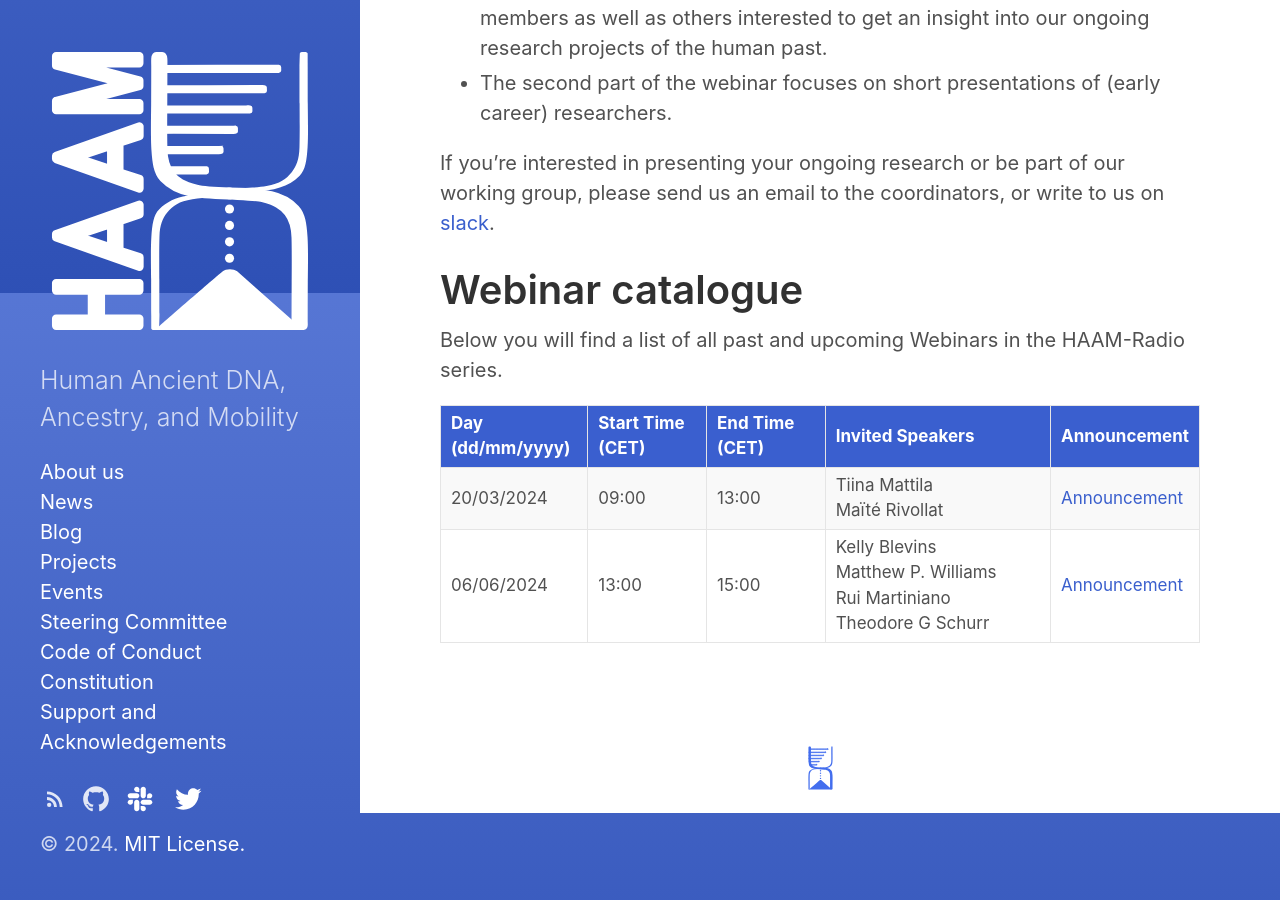
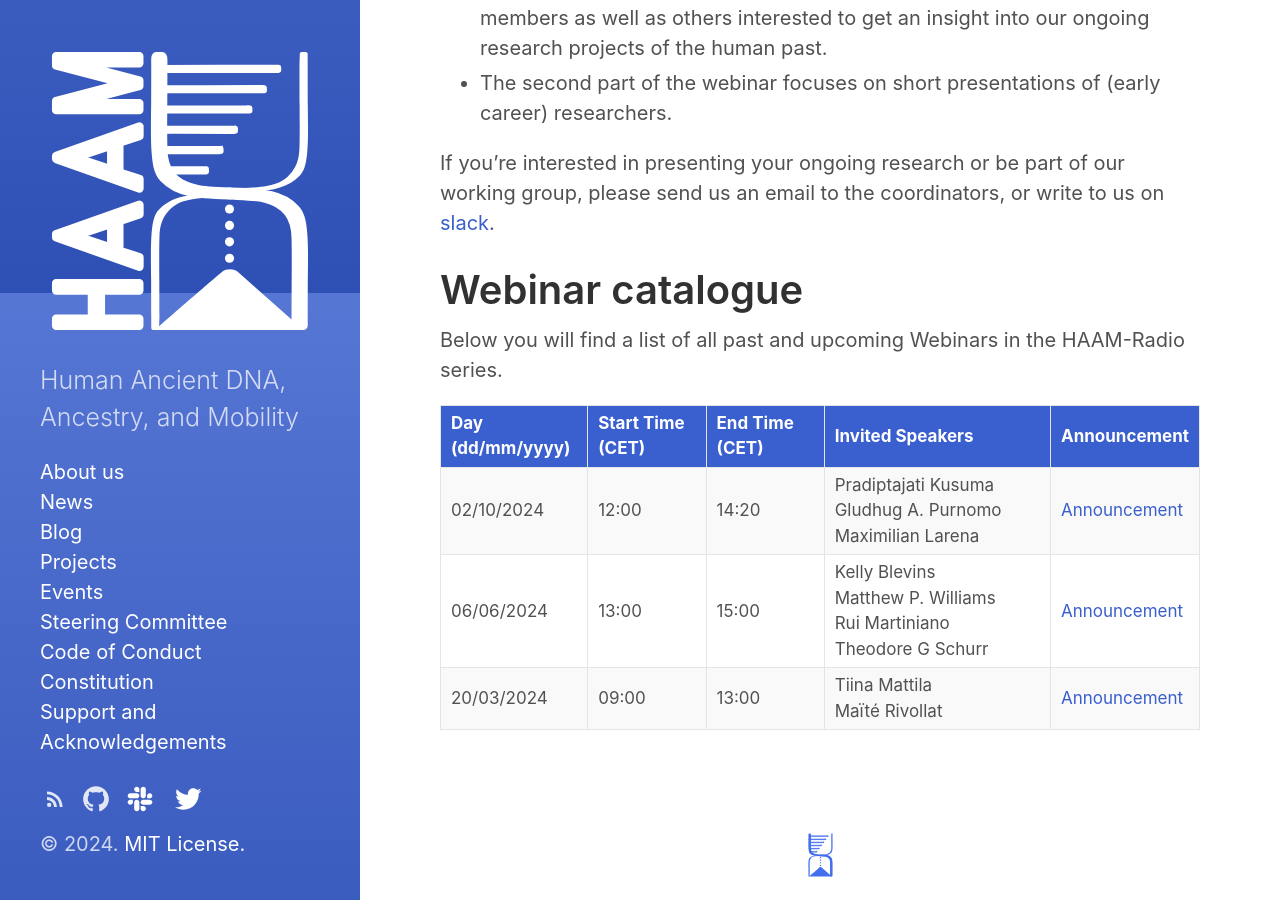
Before and after one commit to haam-community/haam-community.github.io, a Jekyll site: the page built from projects/haam_radio.md, in a window 1280 px wide and 900 px high, scrolled down 607 px. Built offline with Jekyll 4.4.1, drawn with Linux system fonts in a browser that asks for light colours.

Commit message:
Adding new event plus ordering table so that recent event is on top.

```diff
--- a/projects/haam_radio.md
+++ b/projects/haam_radio.md
@@ -20,4 +20,4 @@
 
 Below you will find a list of all past and upcoming Webinars in the HAAM-Radio series.
 
-<table> <thead> <tr> <th style="width:20%;">Day (dd/mm/yyyy)</th> <th style="width:20%;">Start Time (CET)</th> <th style="width:20%;">End Time (CET)</th> <th style="width:40%;">Invited Speakers</th> <th style="width:10%;">Announcement</th> </tr> </thead> <tbody> <tr> <td>20/03/2024</td> <td>09:00</td> <td>13:00</td> <td> Tiina Mattila<br> Maïté Rivollat </td> <td> <a href="/events/2024/03/01/event/">Announcement</a> </td> </tr> <tr> <td>06/06/2024</td> <td>13:00</td> <td>15:00</td> <td> Kelly Blevins<br> Matthew P. Williams<br> Rui Martiniano<br> Theodore G Schurr </td> <td><a href="/events/2024/05/23/event/">Announcement</a></td> </tr> </tbody> </table>
+<table> <thead> <tr> <th style="width:20%;">Day (dd/mm/yyyy)</th> <th style="width:20%;">Start Time (CET)</th> <th style="width:20%;">End Time (CET)</th> <th style="width:40%;">Invited Speakers</th> <th style="width:10%;">Announcement</th> </tr> </thead> <tbody> <td>02/10/2024</td> <td>12:00</td> <td>14:20</td> <td> Pradiptajati Kusuma <br> Gludhug A. Purnomo <br> Maximilian Larena </td> <td> <a href="/events/2024/09/19/event/">Announcement</a> </td> <tr> <td>06/06/2024</td> <td>13:00</td> <td>15:00</td> <td> Kelly Blevins<br> Matthew P. Williams<br> Rui Martiniano<br> Theodore G Schurr </td> <td><a href="/events/2024/05/23/event/">Announcement</a></td> <tr> <td>20/03/2024</td> <td>09:00</td> <td>13:00</td> <td> Tiina Mattila<br> Maïté Rivollat </td> <td> <a href="/events/2024/03/01/event/">Announcement</a> </td> </tr> </tr> </tbody> </table>
```
